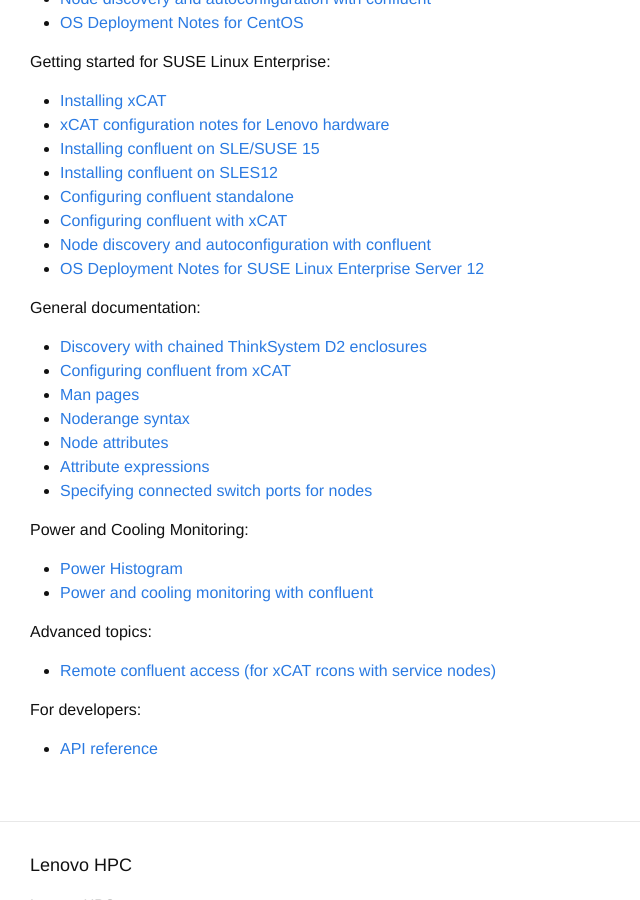
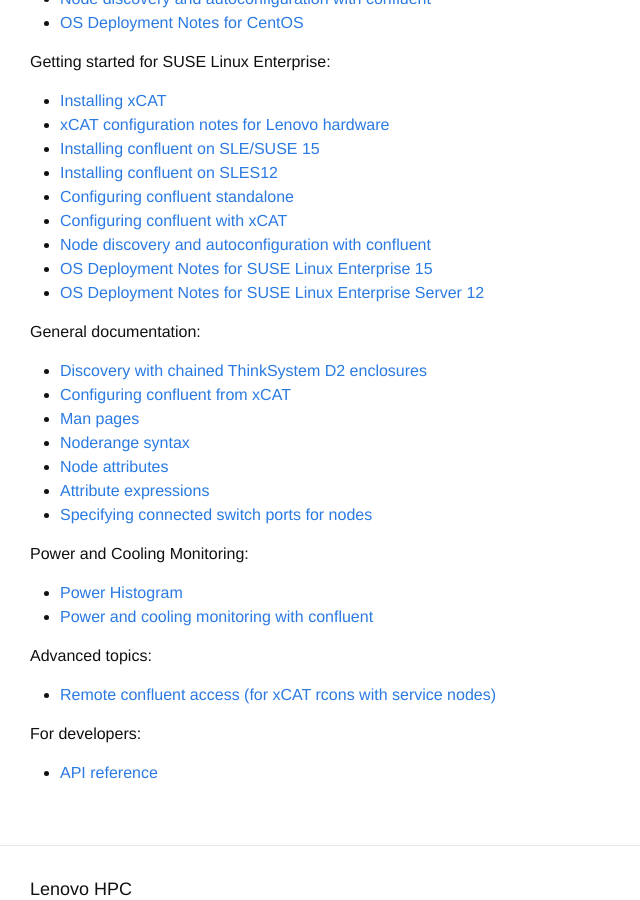
Before and after one commit to xcat2/confluent-docs, a Jekyll site: the page built from documentation.md, in a window 1280 px wide and 900 px high, scrolled down 481 px. Shown: the whole window, without its empty margins (0-640 px from the left). Built offline with Jekyll 4.4.1, drawn with Linux system fonts in a browser that asks for light colours.

Commit message:
Add link to the SLE 15 guide

```diff
--- a/documentation.md
+++ b/documentation.md
@@ -27,6 +27,7 @@
 * [Configuring confluent standalone]({{ site.baseurl }}/documentation/configconfluent.html)
 * [Configuring confluent with xCAT]({{ site.baseurl }}/documentation/configconfluent_xcat.html)
 * [Node discovery and autoconfiguration with confluent]({{ site.baseurl }}/documentation/confluentdisco.html)
+* [OS Deployment Notes for SUSE Linux Enterprise 15]({{site.baseurl}}/documentation/suse15deploy.html)
 * [OS Deployment Notes for SUSE Linux Enterprise Server 12]({{site.baseurl}}/documentation/sles12deploy.html)
 
 General documentation:
```
